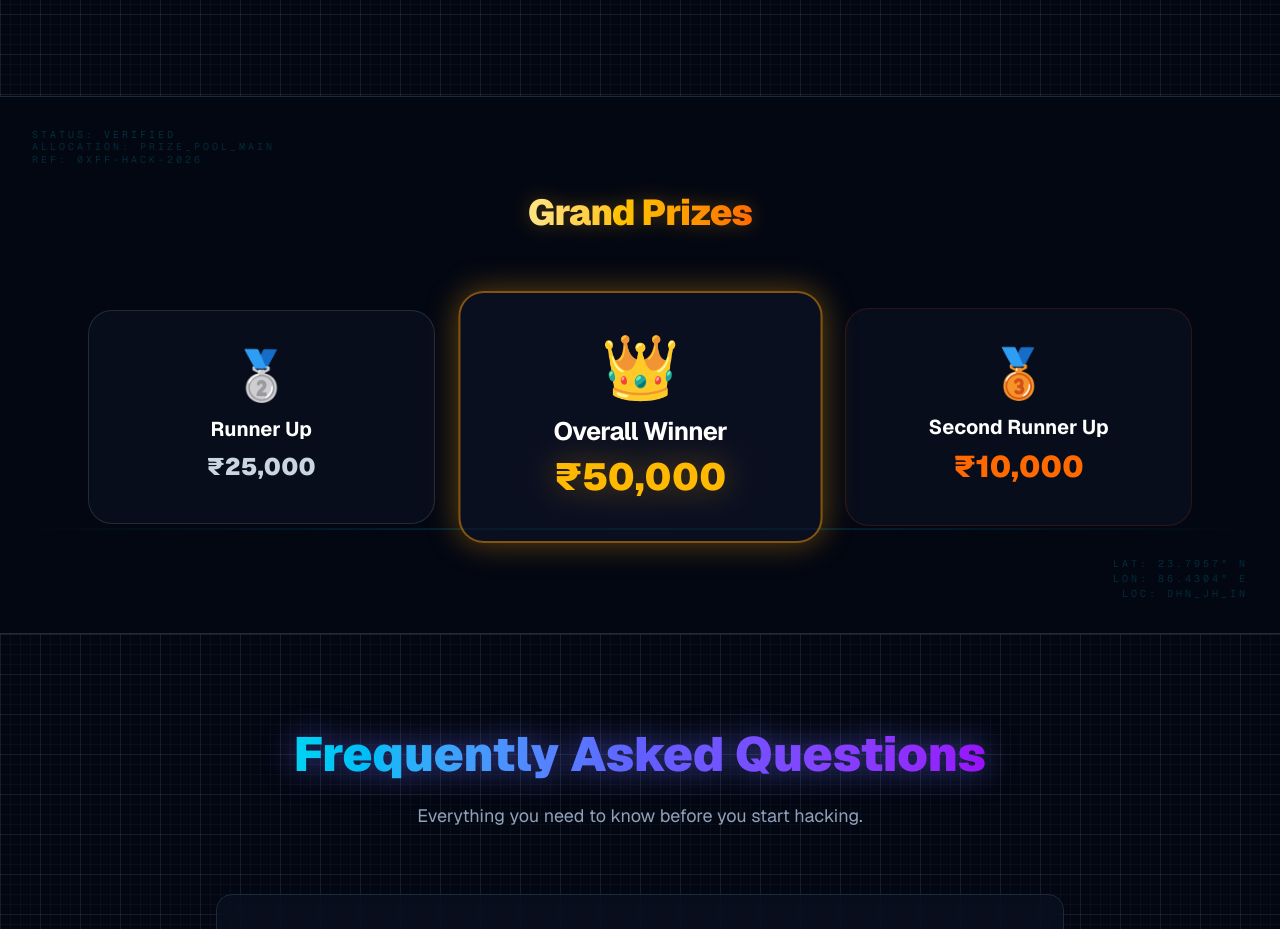
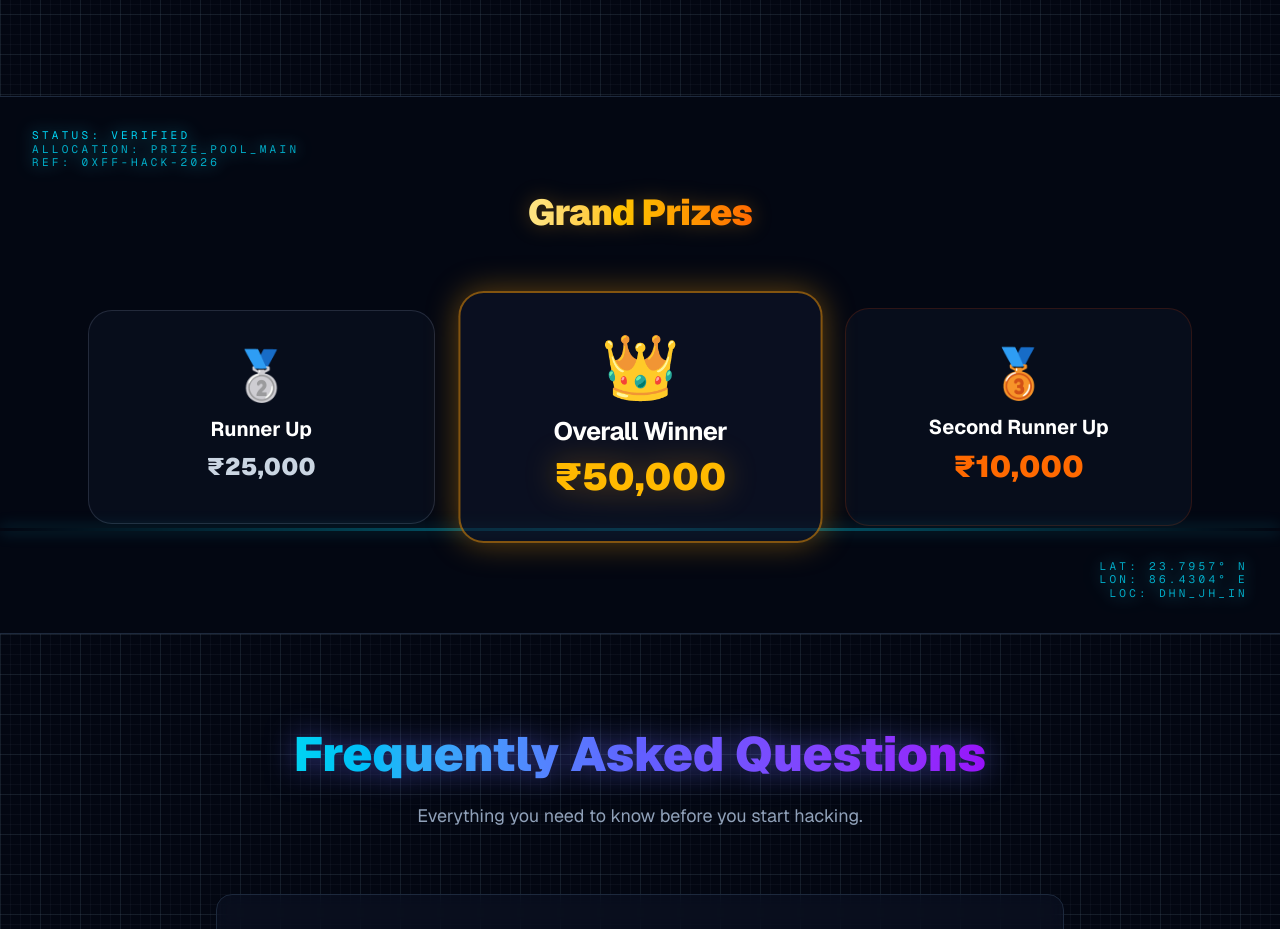
Before and after one commit to abhijeetmandal278-alt/hackathon-26, a Next.js app: page / in a window 1280 px wide. Shown: the part 2460-3389 px from the top of the page. Built offline with nearby package versions, Linux system fonts and the light colour scheme.

Commit message:
style: boosted metadata visibility with neon text shadows and higher opacity

```diff
--- a/app/page.tsx
+++ b/app/page.tsx
@@ -20,6 +20,7 @@ const CountUp = ({ end, duration = 2000 }: { end: number; duration?: number }) =
 
   return <span>₹{count.toLocaleString()}</span>;
 };
+
 export default function Home() {
   return (
     <main className="min-h-screen bg-[#030712] text-white font-sans relative overflow-hidden">
@@ -243,26 +244,27 @@ export default function Home() {
 
       {/* Grand Prizes Section */}
 <section id="prizes" className="py-24 bg-[#030712] relative overflow-hidden border-t border-slate-800">
-  {/* PASTE THE METADATA BLOCK HERE - START */}
-  <div className="absolute top-8 left-8 hidden lg:block opacity-20 pointer-events-none">
-    <p className="font-mono text-[10px] text-cyan-500 uppercase tracking-[0.3em] leading-tight">
-      <span className="animate-pulse text-cyan-400">Status: Verified</span><br />
-      Allocation: Prize_Pool_Main<br />
-      Ref: 0xFF-HACK-2026
-    </p>
-  </div>
 
-  <div className="absolute bottom-8 right-8 hidden lg:block opacity-20 pointer-events-none">
-    <p className="font-mono text-[10px] text-cyan-500 uppercase tracking-[0.3em] text-right">
-      Lat: 23.7957° N<br />
-      Lon: 86.4304° E<br />
-      Loc: DHN_JH_IN
-    </p>
-  </div>
+  {/* Technical Metadata Overlays - High Visibility */}
+<div className="absolute top-8 left-8 hidden lg:block z-20 pointer-events-none">
+  <p className="font-mono text-[11px] text-cyan-400 uppercase tracking-[0.3em] leading-tight drop-shadow-[0_0_8px_rgba(34,211,238,0.8)]">
+    <span className="animate-pulse">Status: Verified</span><br />
+    <span className="opacity-80">Allocation: Prize_Pool_Main</span><br />
+    <span className="opacity-80">Ref: 0xFF-HACK-2026</span>
+  </p>
+</div>
+
+<div className="absolute bottom-8 right-8 hidden lg:block z-20 pointer-events-none">
+  <p className="font-mono text-[11px] text-cyan-400 uppercase tracking-[0.3em] text-right leading-tight drop-shadow-[0_0_8px_rgba(34,211,238,0.8)]">
+    <span className="opacity-80">Lat: 23.7957° N</span><br />
+    <span className="opacity-80">Lon: 86.4304° E</span><br />
+    <span className="opacity-80">Loc: DHN_JH_IN</span>
+  </p>
+</div>
   {/* PASTE THE METADATA BLOCK HERE - END */}
 
-  {/* Radar Scanning Line */}
-  <div className="absolute left-0 w-full h-[2px] bg-gradient-to-r from-transparent via-cyan-500/40 to-transparent animate-scan pointer-events-none z-0"></div>
+  {/* Radar Scanning Line - High Visibility Version */}
+<div className="absolute left-0 w-full h-[3px] animate-scan pointer-events-none z-10 bg-gradient-to-r from-transparent via-cyan-400 to-transparent shadow-[0_0_15px_rgba(34,211,238,0.8)] opacity-100"></div>
 
   <div className="max-w-6xl mx-auto px-6">
     {/* Heading */}
```
